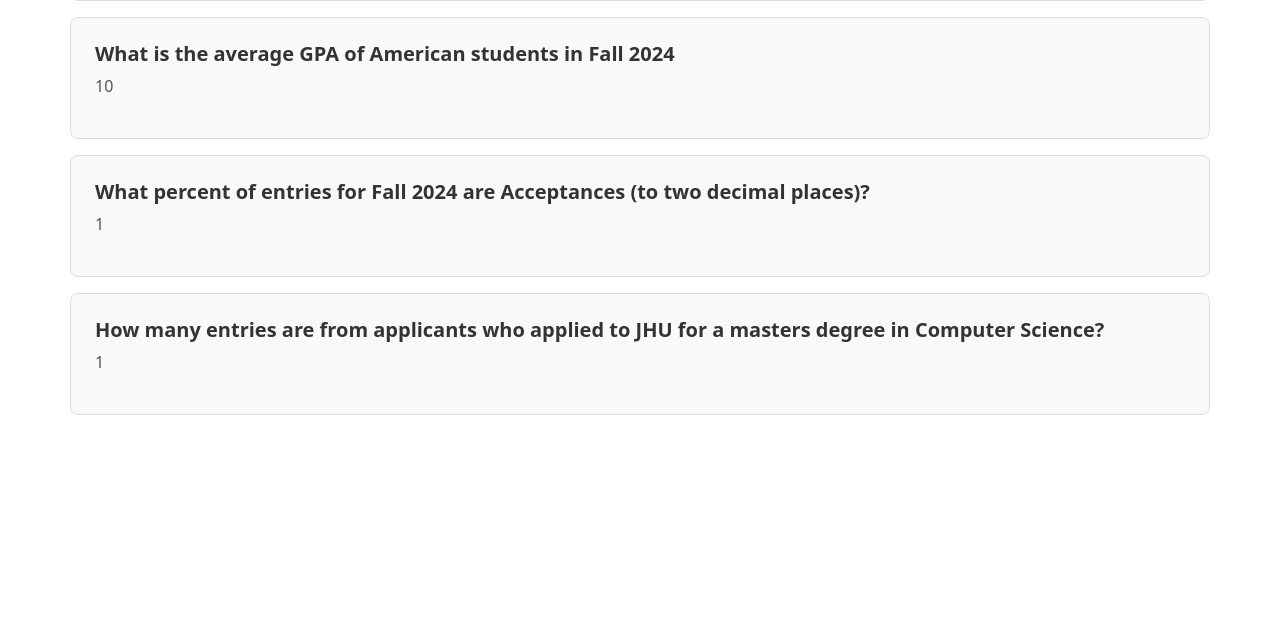
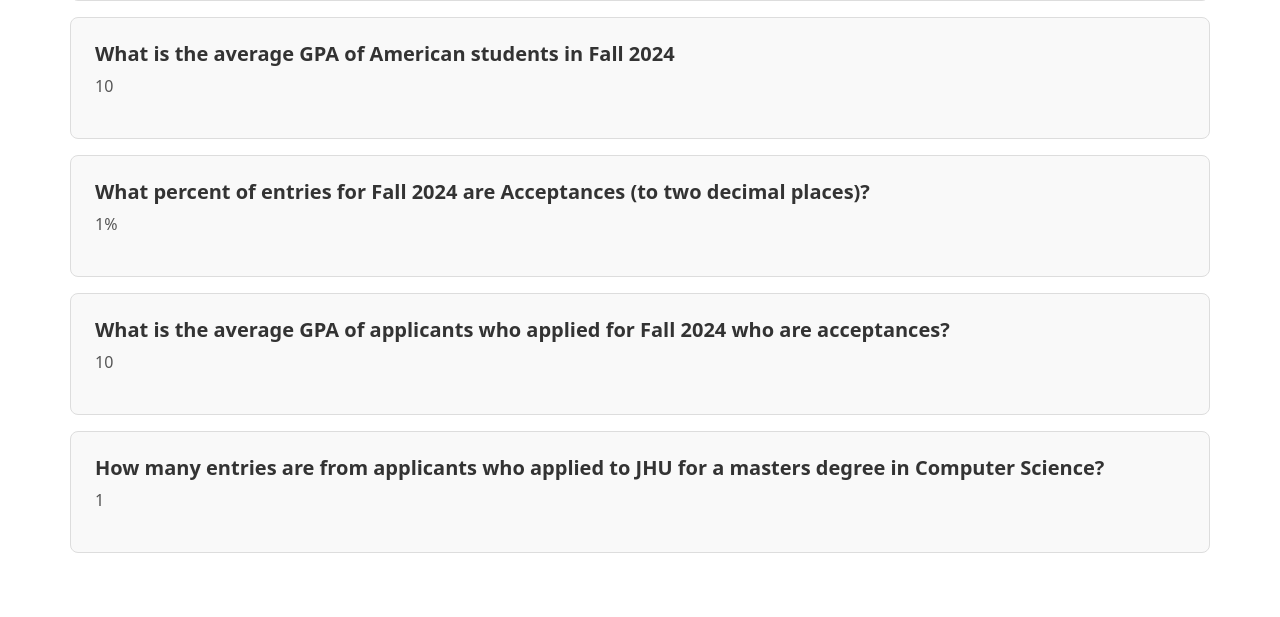
Before and after one commit to jevaz360/jhu_software_concepts, a Flask app: template module_3/templates/base.html in a window 1280 px wide. Shown: the part 955-1572 px from the top of the page. Before the commit the page ends 1370 px from the top, so only its background shows below. Run offline with Flask 3, Linux system fonts and the light colour scheme; the template is opened without the code that fills it: most values are stand-ins (such as "Sample title", 1, 10 or a date in 2020); some libraries are stand-ins or nearby versions.

Commit message:
fixed decimals

```diff
--- a/module_3/app.py
+++ b/module_3/app.py
@@ -62,6 +62,7 @@ def home():
 
 
     percent_international = (num_international / total ) * 100
+    percent_international = round(percent_international, 2)
     print(percent_international)
 
     # What is the average GPA of applicants?
@@ -100,6 +101,7 @@ def home():
     sum_gre = sum(x)
     total_applicants_with_gre = len(x)
     average_gre = sum_gre / total_applicants_with_gre
+
     print(average_gre)
 
     # What is the average GRE V of applicants?
@@ -174,6 +176,7 @@ def home():
     temparray = cursor.fetchall()
     num_fall2024_applicants_accepted = len(temparray)
     percent_fall2024_accepted = (num_fall2024_applicants_accepted / num_fall2024_applicants) * 100
+    percent_fall2024_accepted = round(percent_fall2024_accepted, 2)
     print(percent_fall2024_accepted)
 
     # What is the average GPA of applicants who applied for Fall 2024 who are acceptances?
@@ -219,6 +222,7 @@ def home():
                            average_gre_aw = average_gre_aw,
                            average_gpa_american_fall2024 = average_gpa_american_fall2024,
                            percent_fall2024_accepted = percent_fall2024_accepted,
+                           average_gpa_fall2024_acceptances = average_gpa_fall2024_acceptances,
                            num_applicants_cs_jhu = num_applicants_cs_jhu)
 
 if __name__=="__main__":
--- a/module_3/query_data.py
+++ b/module_3/query_data.py
@@ -74,6 +74,7 @@ def main():
 
 
     percent_international = (num_international / total ) * 100
+    percent_international = round(percent_international, 2)
     print(percent_international)
 
     # What is the average GPA of applicants?
@@ -112,6 +113,7 @@ def main():
     sum_gre = sum(x)
     total_applicants_with_gre = len(x)
     average_gre = sum_gre / total_applicants_with_gre
+
     print(average_gre)
 
     # What is the average GRE V of applicants?
@@ -186,6 +188,7 @@ def main():
     temparray = cursor.fetchall()
     num_fall2024_applicants_accepted = len(temparray)
     percent_fall2024_accepted = (num_fall2024_applicants_accepted / num_fall2024_applicants) * 100
+    percent_fall2024_accepted = round(percent_fall2024_accepted, 2)
     print(percent_fall2024_accepted)
 
     # What is the average GPA of applicants who applied for Fall 2024 who are acceptances?
--- a/module_3/templates/base.html
+++ b/module_3/templates/base.html
@@ -65,7 +65,14 @@
             What percent of entries for Fall 2024 are Acceptances (to two
             decimal places)?
           </h5>
-          <p>{{percent_fall2024_accepted}}</p>
+          <p>{{percent_fall2024_accepted}}%</p>
+        </div>
+        <div class="faq-block">
+          <h5>
+            What is the average GPA of applicants who applied for Fall 2024 who
+            are acceptances?
+          </h5>
+          <p>{{average_gpa_fall2024_acceptances}}</p>
         </div>
         <div class="faq-block">
           <h5>
```
